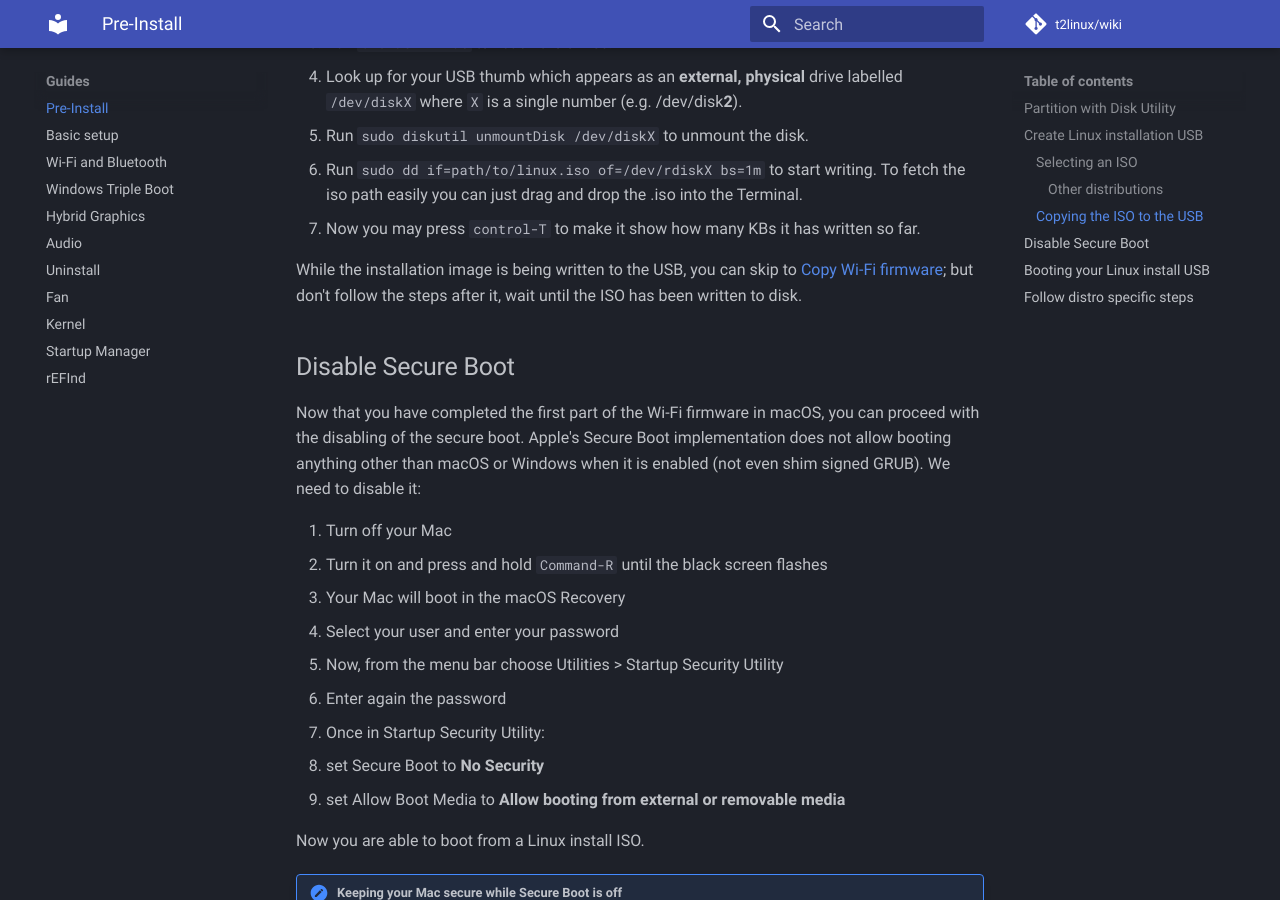
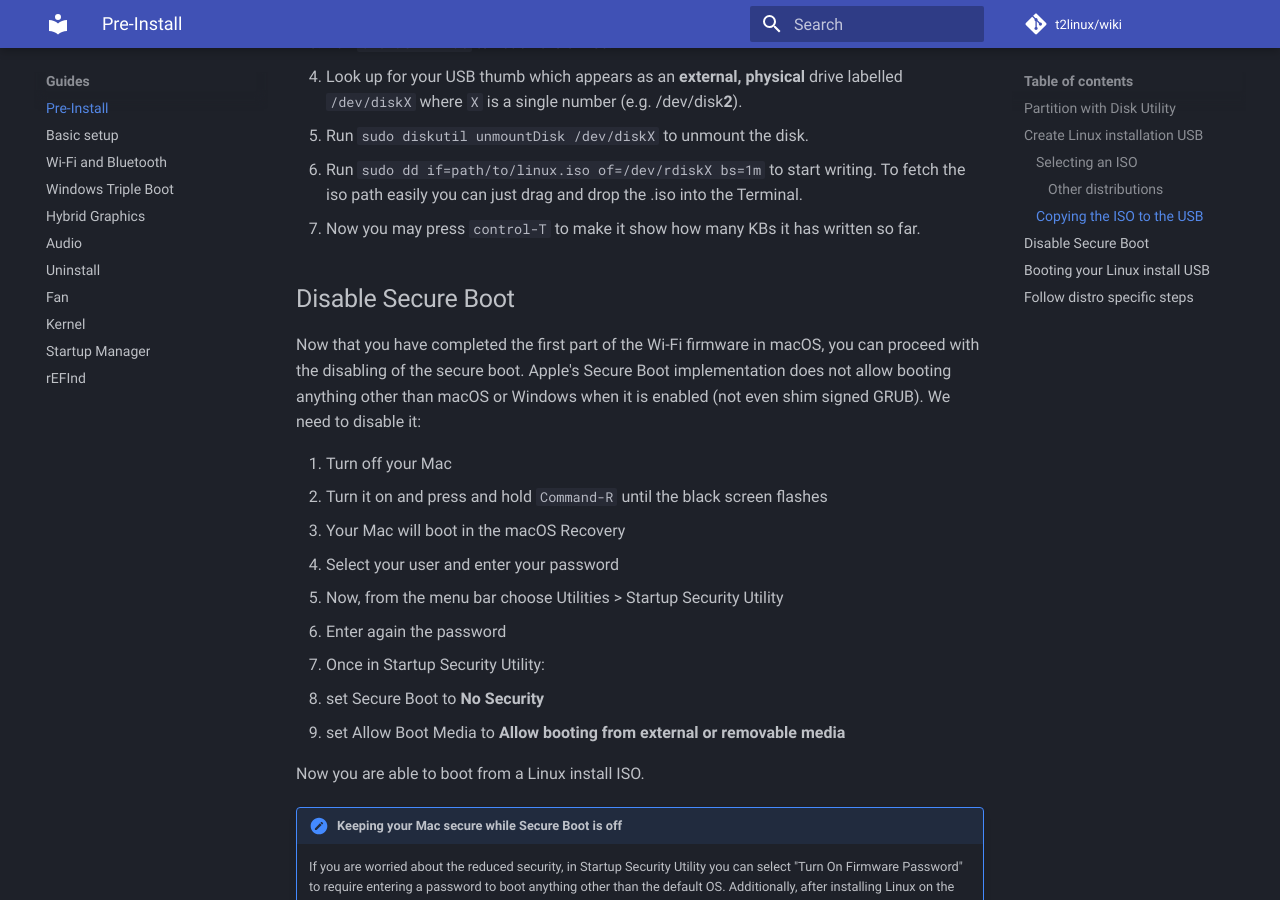
Before and after one commit to t2linux/wiki, an MkDocs documentation site: the page built from docs/guides/preinstall.md, in a window 1280 px wide and 900 px high, scrolled down 2202 px. Built offline with MkDocs 1.6.1 and Material for MkDocs 9.7.7, drawn with Linux system fonts in a browser that asks for light colours; comment, search, counter and statistics services are not loaded.

Commit message:
Pre install: Remove unwanted line (#565)

```diff
--- a/docs/guides/preinstall.md
+++ b/docs/guides/preinstall.md
@@ -65,8 +65,6 @@ Or you can use `dd` in macOS Terminal:
 6. Run `sudo dd if=path/to/linux.iso of=/dev/rdiskX bs=1m` to start writing. To fetch the iso path easily you can just drag and drop the .iso into the Terminal.
 7. Now you may press `control-T` to make it show how many KBs it has written so far.
 
-While the installation image is being written to the USB, you can skip to [Copy Wi-Fi firmware](#copy-wi-fi-firmware); but don't follow the steps after it, wait until the ISO has been written to disk.
-
 ## Disable Secure Boot
 
 Now that you have completed the first part of the Wi-Fi firmware in macOS, you can proceed with the disabling of the secure boot.
```
